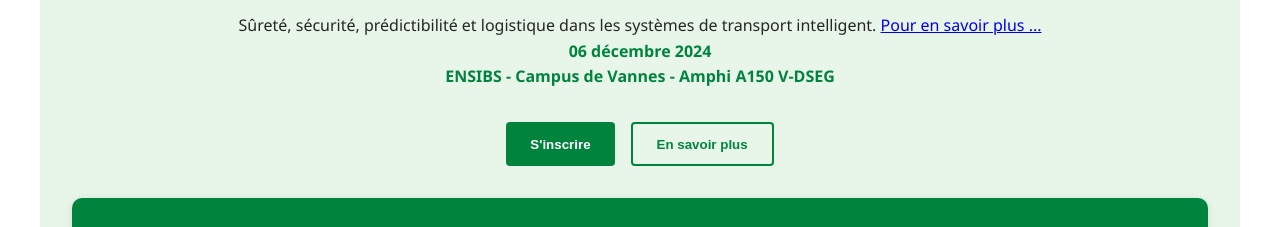
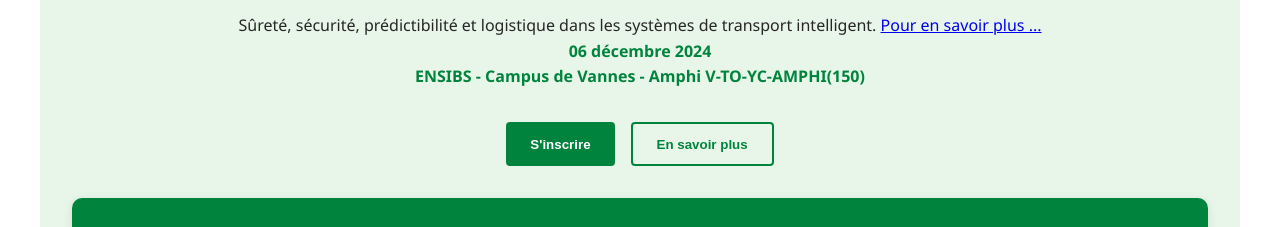
Before and after one commit to split2024/split, a website built with Vite: page index.html in a window 1280 px wide. Shown: the part 211-438 px from the top of the page. Built offline with nearby package versions, Linux system fonts and the light colour scheme.

Commit message:
Ajout ou modification du fichier

```diff
--- a/index.html
+++ b/index.html
@@ -40,7 +40,7 @@
     <main>
         <section id="accueil" class="active">
             <h1>Journée Scientifique - SPLIT 2024 -</h1>
-            <p class="subtitle navigate">Sûreté, sécurité, prédictibilité et logistique dans les systèmes de transport intelligent. <a href="#presentation">Pour en savoir plus ...</a> <br> <span style="color: #00843D; font-weight: bold;">06 décembre 2024 <br> ENSIBS - Campus de Vannes - Amphi A150 V-DSEG</span></p>
+            <p class="subtitle navigate">Sûreté, sécurité, prédictibilité et logistique dans les systèmes de transport intelligent. <a href="#presentation">Pour en savoir plus ...</a> <br> <span style="color: #00843D; font-weight: bold;">06 décembre 2024 <br> ENSIBS - Campus de Vannes - Amphi V-TO-YC-AMPHI(150)</span></p>
 
             <div class="cta-buttons">
                 <button id="inscription-btn" class="primary-btn">S'inscrire</button>
```
